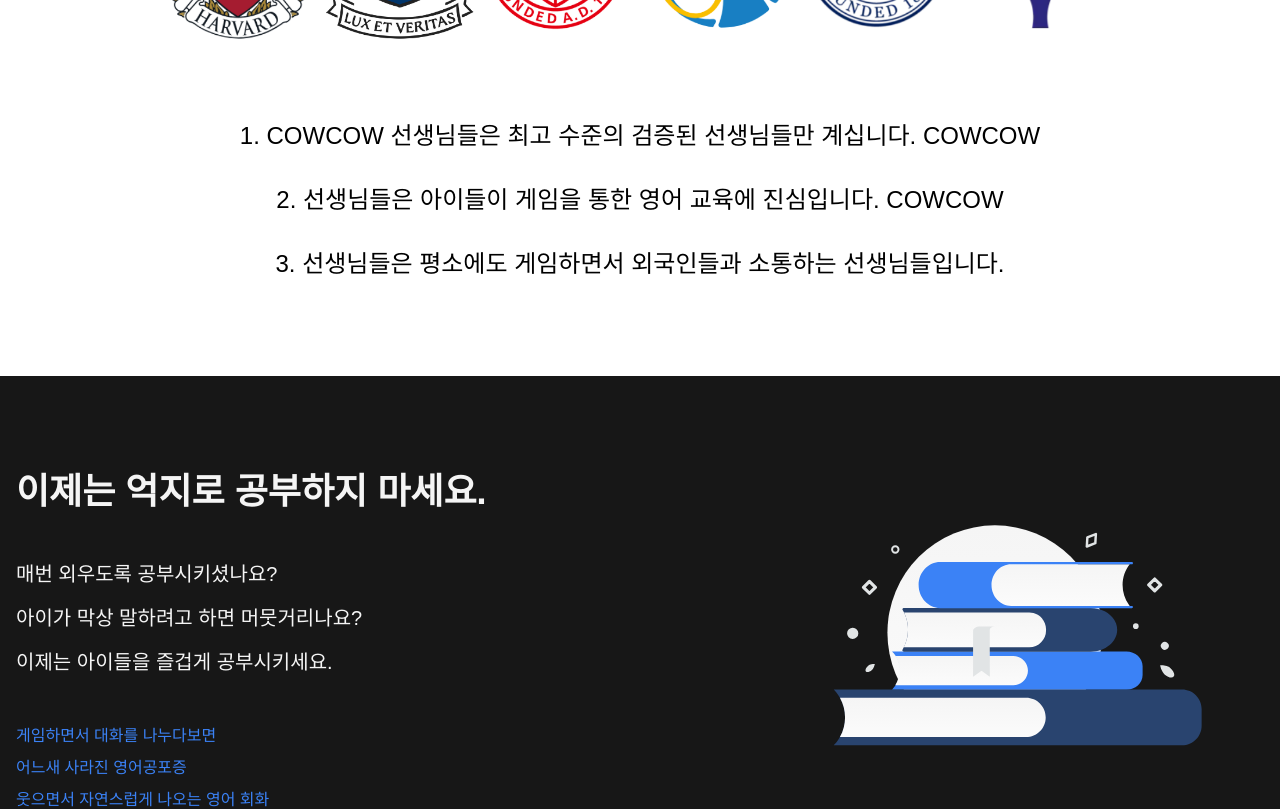
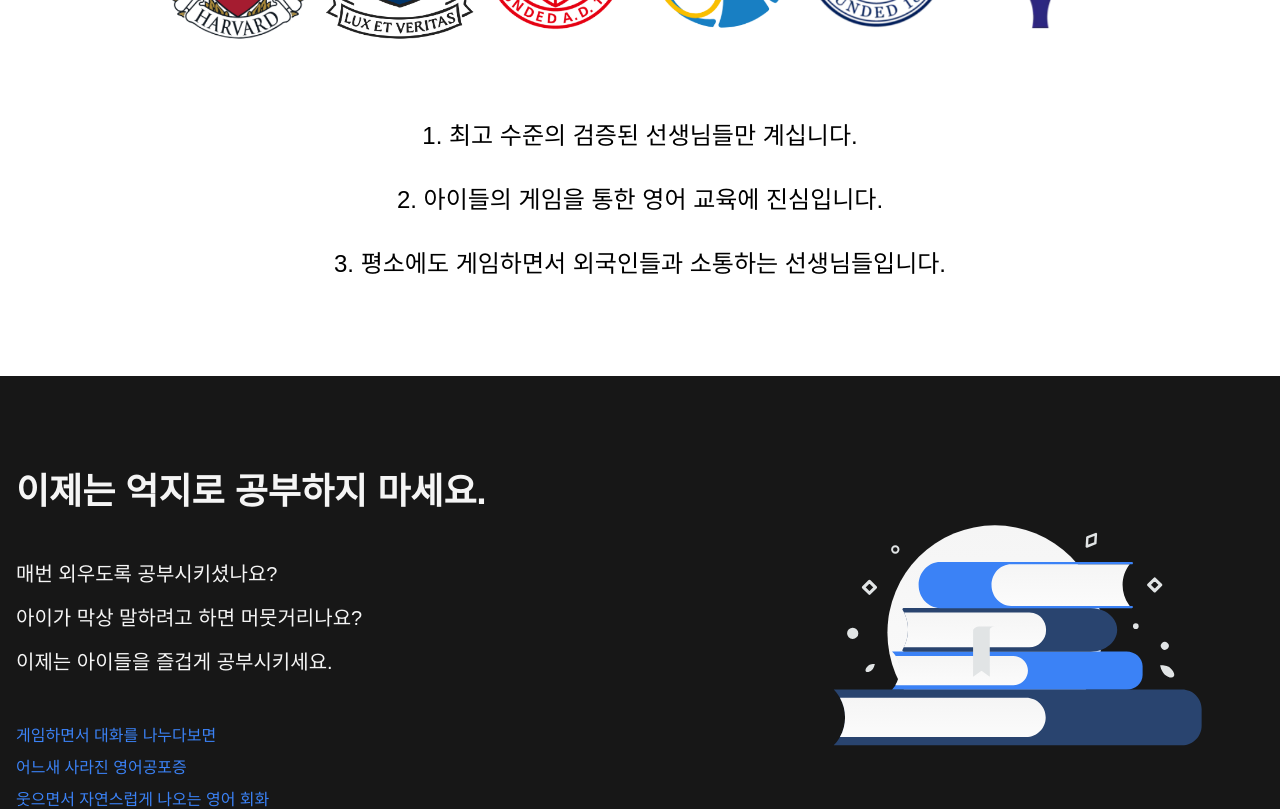
Before and after one commit to grit-farm/cowcow.farm, a Next.js app: page / in a window 1280 px wide. Shown: the part 1160-1969 px from the top of the page. Built offline with nearby package versions, Linux system fonts and the light colour scheme; no server answers; a web font is replaced by a local one.

Commit message:
feat: 랜딩페이지 수정

```diff
--- a/src/app/page.client.tsx
+++ b/src/app/page.client.tsx
@@ -73,14 +73,13 @@
             <Image src={OurTeachers} alt="our-teachers" height={500} />
           </div>
           <p className="md:text-2xl text-xl md:mt-20 mt-12">
-            1. COWCOW 선생님들은 최고 수준의 검증된 선생님들만 계십니다. COWCOW
+            1. 최고 수준의 검증된 선생님들만 계십니다.
           </p>
           <p className="md:text-2xl text-xl md:mt-8 mt-4">
-            2. 선생님들은 아이들이 게임을 통한 영어 교육에 진심입니다. COWCOW
+            2. 아이들의 게임을 통한 영어 교육에 진심입니다.
           </p>
           <p className="md:text-2xl text-xl md:mt-8 mt-4">
-            3. 선생님들은 평소에도 게임하면서 외국인들과 소통하는
-            선생님들입니다.
+            3. 평소에도 게임하면서 외국인들과 소통하는 선생님들입니다.
           </p>
         </div>
       </article>
@@ -288,15 +287,15 @@
               오늘도 수많은 아이들이 즐겁게 영어공부를 하고 있습니다.
             </h2>
             <div className="grid md:grid-cols-3 grid-cols-1 md:gap-12 gap-8 mt-16">
-              <div className="flex flex-col items-center text-neutral-100 bg-blue-500 rounded px-8 py-8">
+              <div className="flex flex-col items-center text-neutral-100 bg-black rounded px-8 py-8">
                 <h3 className="text-2xl font-bold">4.9점</h3>
                 <p className="mt-2">수업 만족도(5점 만점 기준)</p>
               </div>
-              <div className="flex flex-col items-center text-neutral-100 bg-blue-500 rounded px-8 py-8">
+              <div className="flex flex-col items-center text-neutral-100 bg-black rounded px-8 py-8">
                 <h3 className="text-2xl font-bold">100% 환불 보장</h3>
                 <p className="mt-2">1회 강의 후, 불만족시</p>
               </div>
-              <div className="flex flex-col items-center text-neutral-100 bg-blue-500 rounded px-8 py-8">
+              <div className="flex flex-col items-center text-neutral-100 bg-black rounded px-8 py-8">
                 <h3 className="text-2xl font-bold">89%</h3>
                 <p className="mt-2">강의 재구매율(2주이내)</p>
               </div>
```
